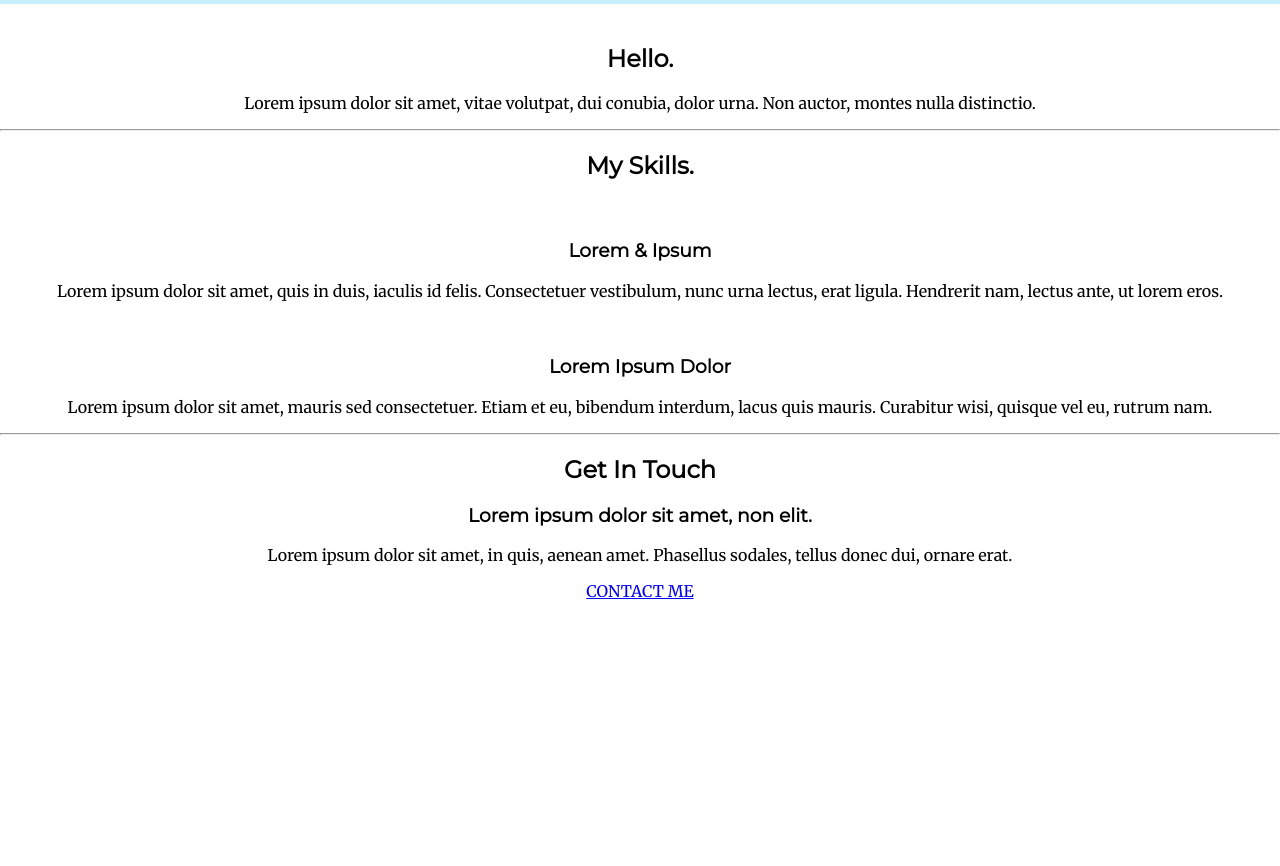
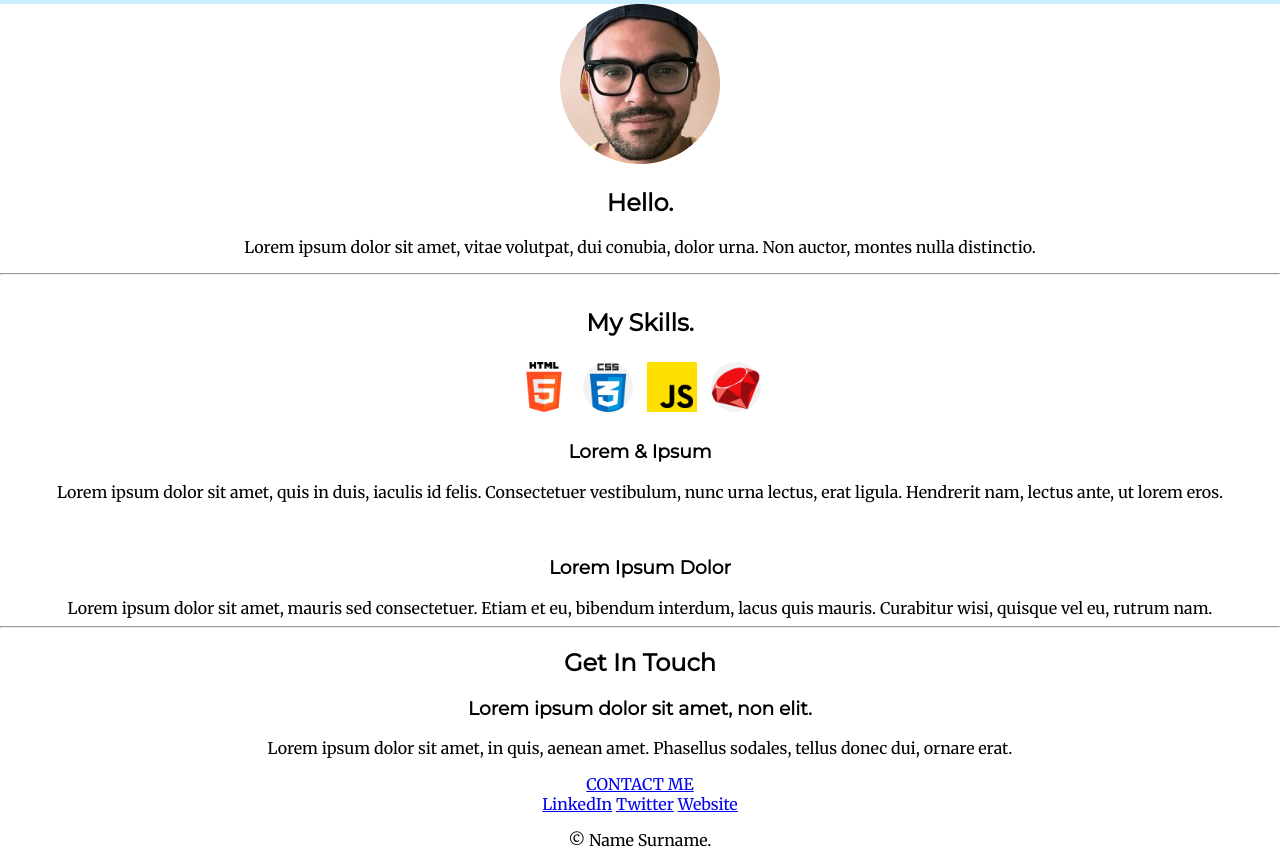
Before and after one commit to zruiz91/CSSMySite, a plain HTML site: page index.html in a window 1280 px wide. Shown: the part 561-1427 px from the top of the page. Before the commit the page ends 1162 px from the top, so only its background shows below. Drawn offline with Linux system fonts and the light colour scheme.

Commit message:
added images to the about me section and the skills section

```diff
--- a/css/style.css
+++ b/css/style.css
@@ -56,3 +56,10 @@ h3 {
     position: absolute;
 
 } */
+
+.skills {
+    display: inline-block;
+    height: 50px;
+    width: auto;
+    margin: 5px;
+}
--- a/index.html
+++ b/index.html
@@ -25,7 +25,7 @@
 
     <div class="middle-container">
         <div class="profile">
-            <img src="" alt="">
+            <img src="images/zach.png" alt="picture of Zach Ruiz">
             <h2>Hello.</h2>
             <p>Lorem ipsum dolor sit amet, vitae volutpat, dui conubia, dolor urna. Non auctor, montes nulla distinctio.
             </p>
@@ -34,7 +34,10 @@
         <div class="skills">
             <h2>My Skills.</h2>
             <div class="skill-row">
-                <img class="" src="" alt="">
+                <img class="skills" src="images/html-5.png" alt="">
+                <img class="skills" src="images/css.png" alt="">
+                <img class="skills" src="images/js.png" alt="">
+                <img class="skills" src="images/ruby.png" alt="">
                 <h3>Lorem & Ipsum</h3>
                 <p>Lorem ipsum dolor sit amet, quis in duis, iaculis id felis. Consectetuer vestibulum, nunc urna
                     lectus, erat ligula. Hendrerit nam, lectus ante, ut lorem eros.</p>
@@ -54,6 +57,13 @@
             <a class="btn" href="mailto:name@email.com">CONTACT ME</a>
         </div>
     </div>
+    <div class="bottom-container">
+        <a class="footer-link" href="https://www.linkedin.com/">LinkedIn</a>
+        <a class="footer-link" href="https://twitter.com/">Twitter</a>
+        <a class="footer-link" href="https://www.appbrewery.co/">Website</a>
+        <p>© Name Surname.</p>
+    </div>
+
 
 </body>
 
```
Also changed, not shown: images/css.png (added), images/html-5.png (added), images/js.png (added), images/ruby.png (added), images/zach.png (added), 2 other files.
